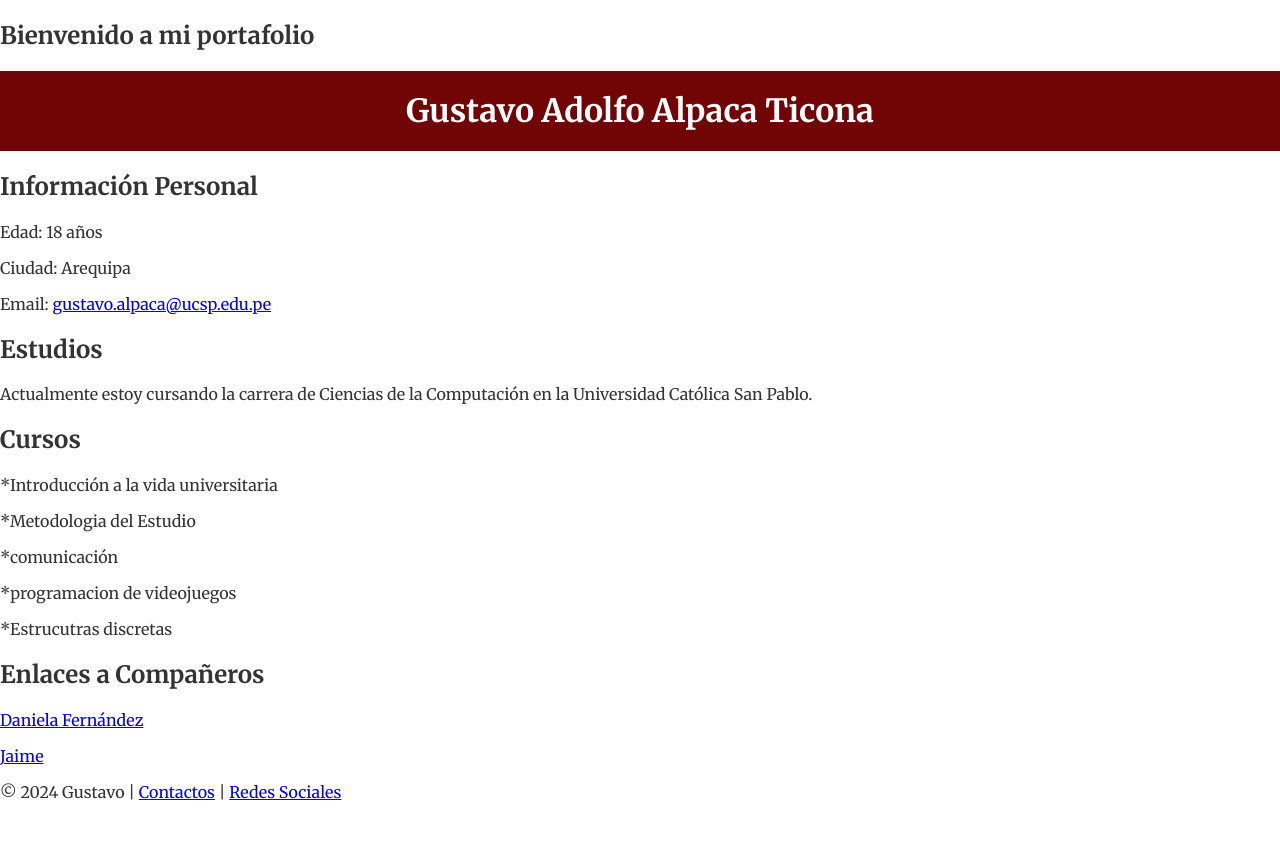
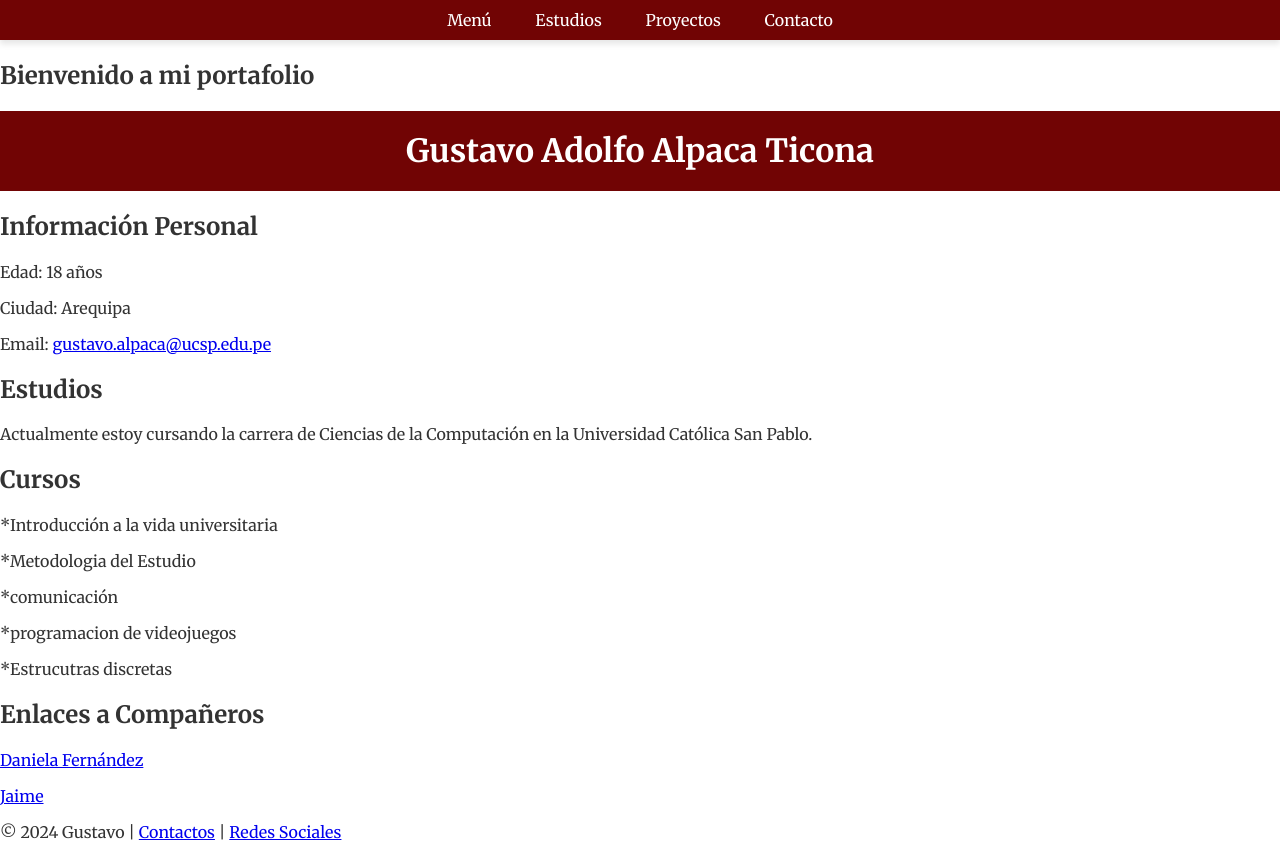
Before and after one commit to GusPinkman/Gustavo-Adolfo-Alpaca-Ticona, a plain HTML site: page index.html in a window 1280 px wide. Before the commit the page ends 818 px from the top, so only its background shows below. Drawn offline with Linux system fonts and the light colour scheme.

Commit message:
Update index.html

```diff
--- a/index.html
+++ b/index.html
@@ -8,6 +8,13 @@
     <link href="https://fonts.googleapis.com/css2?family=Merriweather:wght@400;700&display=swap" rel="stylesheet">
 </head>
 <body>
+       <!-- Menú superior -->
+    <div class="menu">
+        <a href="#">Menú</a>
+        <a href="#">Estudios</a>
+        <a href="#">Proyectos</a>
+        <a href="#">Contacto</a>
+    </div>
 
     <!-- Sección con imagen de fondo -->
     <div class="hero">
```
